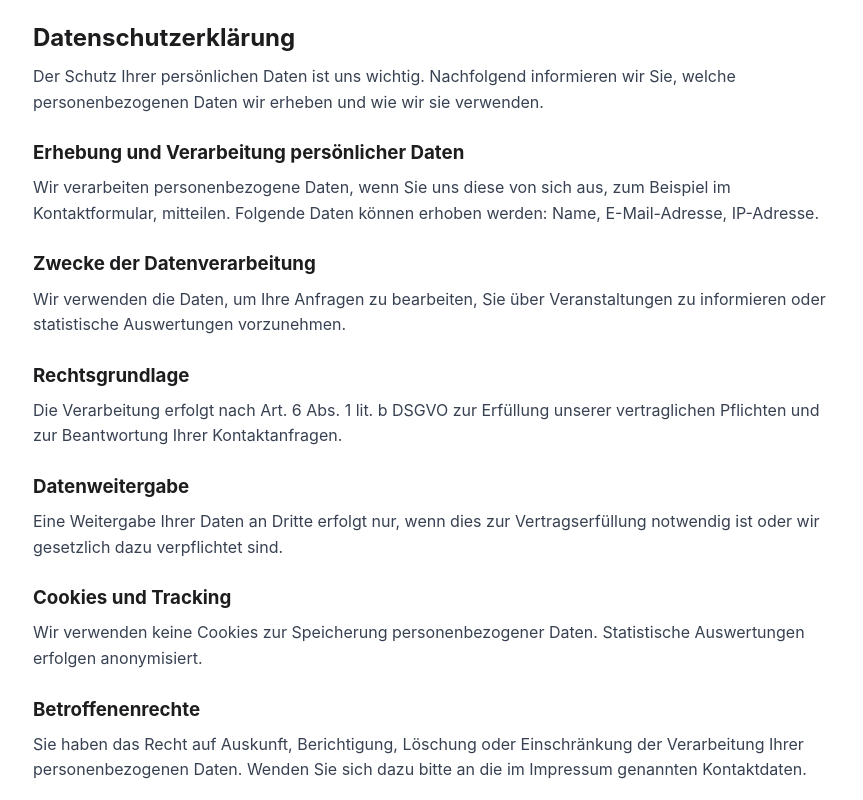
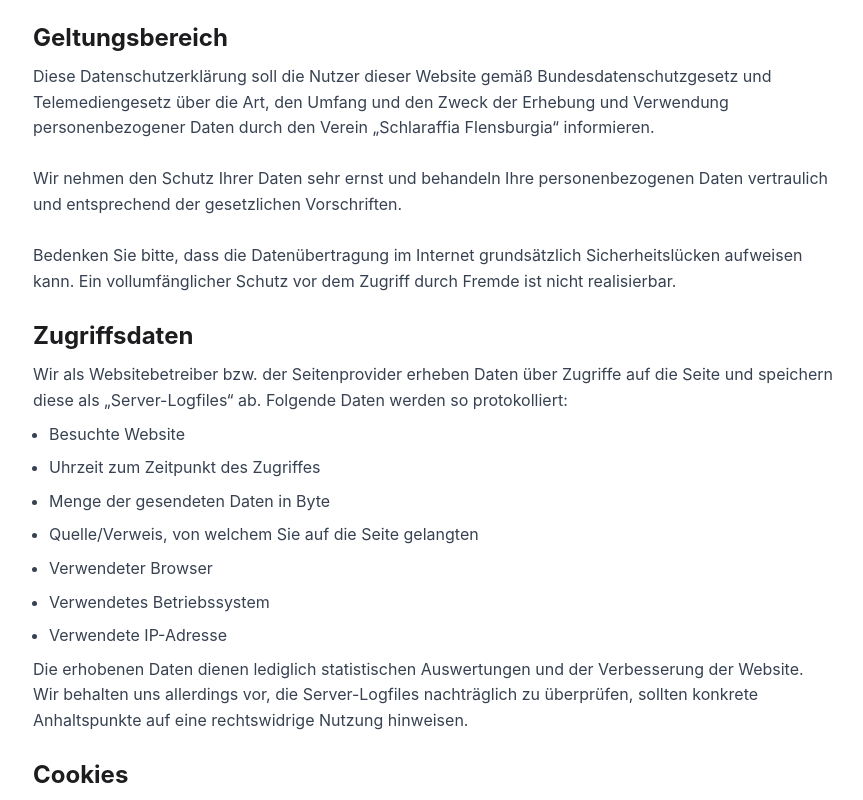
Before and after one commit to ptr03/Flensburgia-Web-Engineering, a Vue app: page /privacy in a window 1280 px wide. Shown: the part 340-1140 px from the top of the page, without its empty margins (207-1070 px from the left). Built offline with nearby package versions, Linux system fonts and the light colour scheme.

Commit message:
chore: distribute legal texts across Impressum, Privacy and Terms pages

```diff
--- a/src/components/Impressum.vue
+++ b/src/components/Impressum.vue
@@ -1,31 +1,48 @@
 <!-- src/pages/Impressum.vue -->
 <template>
   <div class="impressum-page">
+    <!-- Hero-Bereich -->
     <section class="hero-plain">
       <div class="content-wrapper">
         <h1 class="hero-title animate-target">Impressum</h1>
       </div>
     </section>
 
+    <!-- Inhalt -->
     <section class="section content-section">
       <div class="container">
-        <h2>Angaben gemäß § 5 TMG</h2>
+        <!-- Haftungshinweis -->
+        <h2>Haftungshinweis</h2>
+        <p>
+          Trotz sorgfältiger inhaltlicher Kontrolle übernehmen wir keine Haftung für die
+          Inhalte externer Links. Für den Inhalt der verlinkten Seiten sind ausschließlich
+          deren Betreiber verantwortlich.
+        </p>
+
+        <!-- Bildnachweise -->
+        <h2>Bildnachweise</h2>
+        <p>
+          Alle eingestellten Bilder sind nachweislich Eigentum der Schlaraffia Flensburgia
+          oder werden freiwillig von Mitgliedern der Schlaraffia zur Verfügung gestellt.
+          <br /><br />
+          Zur Wahrung der Persönlichkeitsrechte am eigenen Bild hat jede abgelichtete und hier
+          zu sehende Person vorher ihre Einwilligung schriftlich erteilt!
+        </p>
+
+        <!-- Betreiber / Herausgeber -->
+        <h2>Betreiber / Herausgeber dieser Website</h2>
         <p>
           Schlaraffia Flensburgia e. V.<br />
-          Musterstraße 123<br />
-          24937 Flensburg
+          Händelhof 7<br />
+          24394 Flensburg
         </p>
 
-        <h3>Vertreten durch</h3>
+        <h3>Vertretungsberechtigt</h3>
         <p>
-          Vorstand: Rt Beispielname (Erster Vorsitzender)<br />
-          Rt Musterfrau (Zweiter Vorsitzender)
-        </p>
-
-        <h3>Kontakt</h3>
-        <p>
-          Telefon: 0461 1234567<br />
-          E-Mail: kontakt@flensburgia.de
+          Franz Dewanger (Ritter Wohlbedacht)<br />
+          24980 Meyn / Am Mühlenteich 2<br />
+          Telefon: 04639 78064<br />
+          E-Mail: f.dewanger(at)t-online.de
         </p>
 
         <h3>Registereintrag</h3>
@@ -35,16 +52,16 @@
           Registernummer: VR 1234 FI
         </p>
 
+        <h3>Netzvogt</h3>
+        <p>
+          Andreas Ovens (Kn244)<br />
+          Händelhof 7, 24394 Flensburg<br />
+          E-Mail: andreas.ovens@gmx.de
+        </p>
+
         <h3>Umsatzsteuer-ID</h3>
         <p>
-          Umsatzsteuer-Identifikationsnummer gemäß § 27 a Umsatzsteuergesetz: DE 123456789
-        </p>
-
-        <h3>Verantwortlich für den Inhalt nach § 55 Abs. 2 RStV</h3>
-        <p>
-          Rt Beispielname<br />
-          Musterstraße 123<br />
-          24937 Flensburg
+          Umsatzsteuer-Identifikationsnummer gemäß § 27a Umsatzsteuergesetz: DE 123456789
         </p>
       </div>
     </section>
@@ -56,9 +73,9 @@
 
 onMounted(() => {
   nextTick(() => {
-    document
-      .querySelectorAll('.animate-target')
-      .forEach(el => el.classList.add('animate-in'))
+    document.querySelectorAll('.animate-target').forEach(el => {
+      el.classList.add('animate-in')
+    })
   })
 })
 </script>
@@ -69,7 +86,7 @@
   min-height: 100vh;
 }
 
-/* Hero-Bereich analog zu anderen Seiten */
+/* Hero-Bereich */
 .hero-plain {
   padding-top: 64px;
   min-height: 30vh;
@@ -99,6 +116,7 @@
   transition: all 0.8s ease-out;
 }
 
+/* Text-Abschnitt */
 .section {
   padding: clamp(4rem, 8vw, 6rem) 1.5rem;
 }
@@ -112,8 +130,7 @@
   margin: 0 auto;
 }
 
-h2,
-h3 {
+h2, h3 {
   color: #1d1d1f;
   margin-top: 1.5rem;
 }
--- a/src/components/Privacy.vue
+++ b/src/components/Privacy.vue
@@ -1,3 +1,4 @@
+<!-- src/pages/Privacy.vue -->
 <template>
   <div class="privacy-page">
     <!-- Hero-Bereich -->
@@ -10,48 +11,83 @@
     <!-- Inhalt -->
     <section class="section content-section">
       <div class="container">
-        <h2>Datenschutzerklärung</h2>
+        <!-- Geltungsbereich -->
+        <h2>Geltungsbereich</h2>
         <p>
-          Der Schutz Ihrer persönlichen Daten ist uns wichtig. Nachfolgend informieren wir
-          Sie, welche personenbezogenen Daten wir erheben und wie wir sie verwenden.
+          Diese Datenschutzerklärung soll die Nutzer dieser Website gemäß Bundesdatenschutzgesetz
+          und Telemediengesetz über die Art, den Umfang und den Zweck der Erhebung und Verwendung
+          personenbezogener Daten durch den Verein „Schlaraffia Flensburgia“ informieren.
+          <br /><br />
+          Wir nehmen den Schutz Ihrer Daten sehr ernst und behandeln Ihre personenbezogenen Daten
+          vertraulich und entsprechend der gesetzlichen Vorschriften.
+          <br /><br />
+          Bedenken Sie bitte, dass die Datenübertragung im Internet grundsätzlich Sicherheitslücken
+          aufweisen kann. Ein vollumfänglicher Schutz vor dem Zugriff durch Fremde ist nicht realisierbar.
         </p>
 
-        <h3>Erhebung und Verarbeitung persönlicher Daten</h3>
+        <!-- Zugriffsdaten -->
+        <h2>Zugriffsdaten</h2>
         <p>
-          Wir verarbeiten personenbezogene Daten, wenn Sie uns diese von sich aus, zum
-          Beispiel im Kontaktformular, mitteilen.
-          Folgende Daten können erhoben werden: Name, E-Mail-Adresse, IP-Adresse.
+          Wir als Websitebetreiber bzw. der Seitenprovider erheben Daten über Zugriffe auf die Seite
+          und speichern diese als „Server-Logfiles“ ab. Folgende Daten werden so protokolliert:
+        </p>
+        <ul>
+          <li>Besuchte Website</li>
+          <li>Uhrzeit zum Zeitpunkt des Zugriffes</li>
+          <li>Menge der gesendeten Daten in Byte</li>
+          <li>Quelle/Verweis, von welchem Sie auf die Seite gelangten</li>
+          <li>Verwendeter Browser</li>
+          <li>Verwendetes Betriebssystem</li>
+          <li>Verwendete IP-Adresse</li>
+        </ul>
+        <p>
+          Die erhobenen Daten dienen lediglich statistischen Auswertungen und der Verbesserung der Website.
+          Wir behalten uns allerdings vor, die Server-Logfiles nachträglich zu überprüfen, sollten konkrete
+          Anhaltspunkte auf eine rechtswidrige Nutzung hinweisen.
         </p>
 
-        <h3>Zwecke der Datenverarbeitung</h3>
+        <!-- Cookies -->
+        <h2>Cookies</h2>
         <p>
-          Wir verwenden die Daten, um Ihre Anfragen zu bearbeiten, Sie über Veranstaltungen
-          zu informieren oder statistische Auswertungen vorzunehmen.
+          Diese Website verwendet Cookies. Dabei handelt es sich um kleine Textdateien, welche auf Ihrem
+          Endgerät gespeichert werden. Ihr Browser greift auf diese Dateien zu. Durch den Einsatz von Cookies
+          erhöht sich die Benutzerfreundlichkeit und Sicherheit dieser Website. Gängige Browser bieten die
+          Einstellungsoption, Cookies nicht zuzulassen. Hinweis: Es ist nicht gewährleistet, dass Sie auf
+          alle Funktionen dieser Website ohne Einschränkungen zugreifen können, wenn Sie entsprechende
+          Einstellungen vornehmen.
         </p>
 
-        <h3>Rechtsgrundlage</h3>
+        <!-- Umgang mit personenbezogenen Daten -->
+        <h2>Umgang mit personenbezogenen Daten</h2>
         <p>
-          Die Verarbeitung erfolgt nach Art. 6 Abs. 1 lit. b DSGVO zur Erfüllung unserer
-          vertraglichen Pflichten und zur Beantwortung Ihrer Kontaktanfragen.
+          Wir erheben, nutzen und geben Ihre personenbezogenen Daten nur weiter, wenn dies im gesetzlichen
+          Rahmen erlaubt ist oder Sie in die Datenerhebung einwilligen.
+          Als personenbezogene Daten gelten sämtliche Informationen, welche dazu dienen, Ihre Person zu
+          bestimmen und welche zu Ihnen zurückverfolgt werden können – also beispielsweise Ihr Name, Ihre
+          E-Mail-Adresse und Telefonnummer.
         </p>
 
-        <h3>Datenweitergabe</h3>
+        <!-- Umgang mit Kontaktdaten -->
+        <h2>Umgang mit Kontaktdaten</h2>
         <p>
-          Eine Weitergabe Ihrer Daten an Dritte erfolgt nur, wenn dies zur Vertragserfüllung
-          notwendig ist oder wir gesetzlich dazu verpflichtet sind.
+          Nehmen Sie mit uns durch die angebotenen Kontaktmöglichkeiten Verbindung auf, werden Ihre Angaben
+          gespeichert, damit auf diese zur Bearbeitung und Beantwortung Ihrer Anfrage zurückgegriffen
+          werden kann. Ohne Ihre Einwilligung werden diese Daten nicht an Dritte weitergegeben.
         </p>
 
-        <h3>Cookies und Tracking</h3>
+        <!-- Umgang mit Kommentaren und Beiträgen -->
+        <h2>Umgang mit Kommentaren und Beiträgen</h2>
         <p>
-          Wir verwenden keine Cookies zur Speicherung personenbezogener Daten.
-          Statistische Auswertungen erfolgen anonymisiert.
+          Es gibt keine Möglichkeit, auf dieser Webseite einen Beitrag oder Kommentar zu hinterlassen.
         </p>
 
-        <h3>Betroffenenrechte</h3>
+        <!-- Rechte des Nutzers -->
+        <h2>Rechte des Nutzers: Auskunft, Berichtigung und Löschung</h2>
         <p>
-          Sie haben das Recht auf Auskunft, Berichtigung, Löschung oder Einschränkung der
-          Verarbeitung Ihrer personenbezogenen Daten. Wenden Sie sich dazu bitte an die
-          im Impressum genannten Kontaktdaten.
+          Als Nutzer erhalten Sie auf Antrag kostenlose Auskunft darüber, welche personenbezogenen Daten
+          über Sie gespeichert wurden. Sofern Ihr Wunsch nicht mit einer gesetzlichen Pflicht zur
+          Aufbewahrung von Daten (z. B. Vorratsdatenspeicherung) kollidiert, haben Sie ein Anrecht auf
+          Berichtigung falscher Daten und auf die Sperrung oder Löschung Ihrer personenbezogenen Daten.
         </p>
       </div>
     </section>
@@ -120,15 +156,20 @@
   margin: 0 auto;
 }
 
-h2, h3 {
+h2 {
   color: #1d1d1f;
   margin-top: 1.5rem;
 }
 
-p {
+p, ul, li {
   color: #374151;
   line-height: 1.6;
   margin-top: 0.5rem;
+}
+
+/* Listen-Stil */
+ul {
+  margin-left: 1rem;
 }
 
 /* Fade-In Animation */
--- a/src/components/Terms.vue
+++ b/src/components/Terms.vue
@@ -1,3 +1,4 @@
+<!-- src/pages/Terms.vue -->
 <template>
   <div class="terms-page">
     <!-- Hero-Bereich -->
@@ -40,7 +41,8 @@
 
         <h3>Datenschutz</h3>
         <p>
-          Informationen zum Datenschutz finden Sie in unserer <router-link to="/privacy">Privacy Policy</router-link>.
+          Informationen zum Datenschutz finden Sie in unserer
+          <router-link to="/privacy">Privacy Policy</router-link>.
         </p>
 
         <h3>Änderung der AGB</h3>
```
